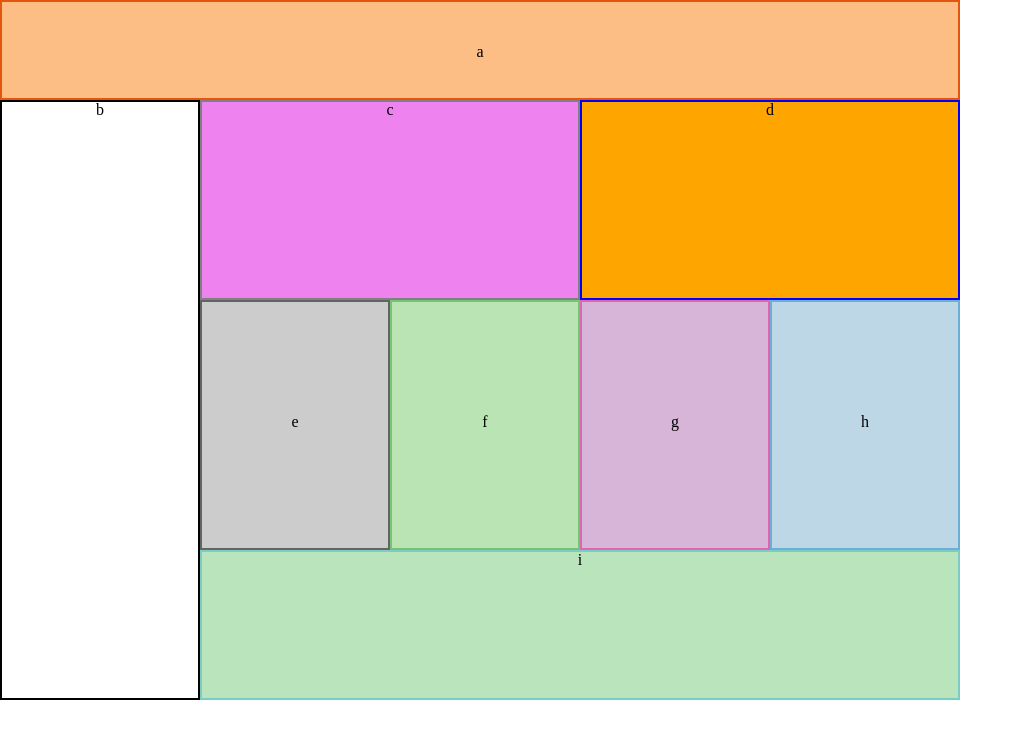
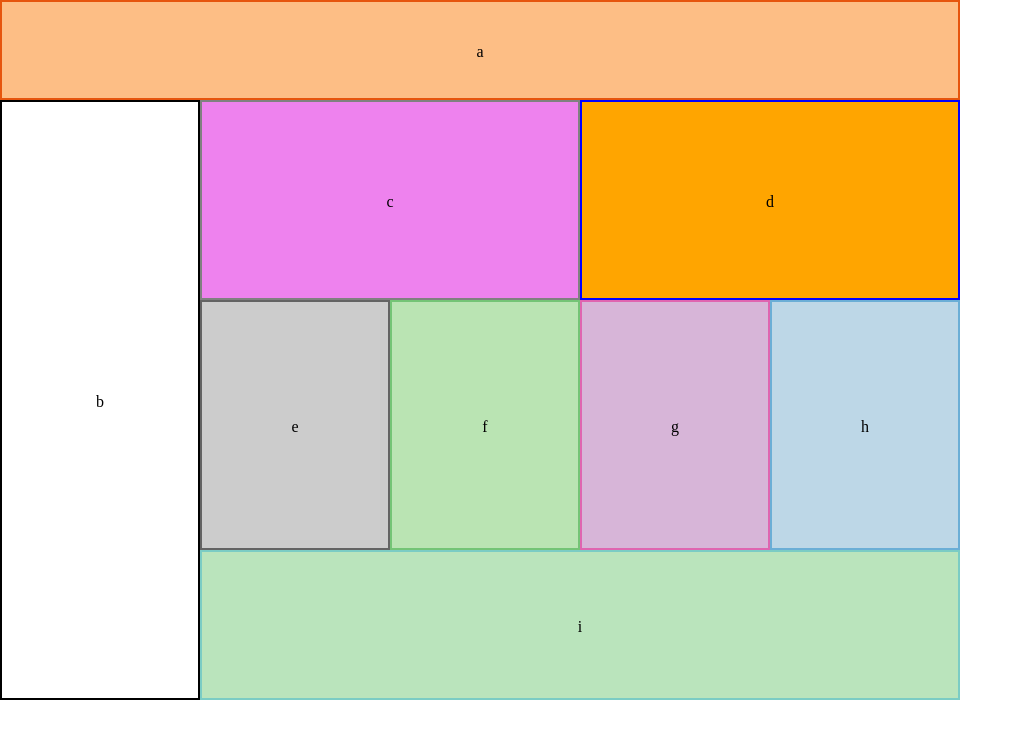
Before and after one commit to gmireles210/301_Lab1, a plain HTML site: page index.html in a window 1280 px wide. Shown: the whole page, without its empty margins (0-1023 px from the left). Drawn offline with Linux system fonts and the light colour scheme.

Commit message:
fixed letter positioning for both view types

```diff
--- a/layout.css
+++ b/layout.css
@@ -14,7 +14,8 @@
   div:nth-child(2){
     background-color: white;
     border: 2px black solid;
-    height: 120px;
+    height: 200px;
+    line-height: 200px;
     text-align: center;
   }
 
@@ -22,6 +23,7 @@
     background-color: violet;
     border: 2px grey solid;
     height: 90px;
+    line-height: 90px;
     text-align: center;
   }
 
@@ -29,6 +31,7 @@
     background-color: orange;
     border: 2px blue solid;
     height: 200px;
+    line-height: 200px;
     text-align: center;
   }
 
@@ -72,6 +75,7 @@
     background-color: #bae4bc;
     border: 2px #7bccc4 solid;
     height: 75px;
+    line-height: 75px;
     text-align: center;
   }
 
@@ -85,26 +89,30 @@
     div:nth-child(2){
       width: 200px;
       height: 600px;
+      line-height: 600px;
     }
 
     div:nth-child(3){
       height: 200px;
+      line-height: 200px;
       width: 380px;
     }
 
     div:nth-child(4){
       height: 200px;
+      line-height: 200px;
       width: 380px;
     }
 
     div:nth-child(5), div:nth-child(6), div:nth-child(7), div:nth-child(8){
       width: 190px;
       height: 250px;
-      line-height: 240px;
+      line-height: 250px;
     }
 
     div:nth-child(9){
       height: 150px;
+      line-height: 150px;
       width: 760px;
     }
 
```
